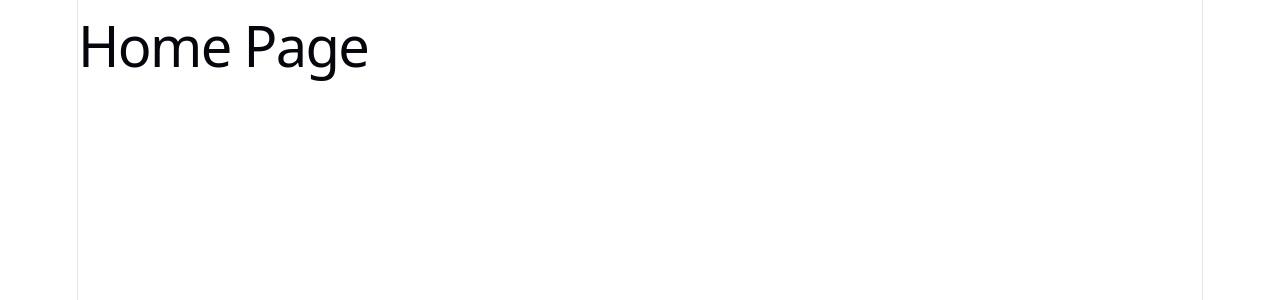
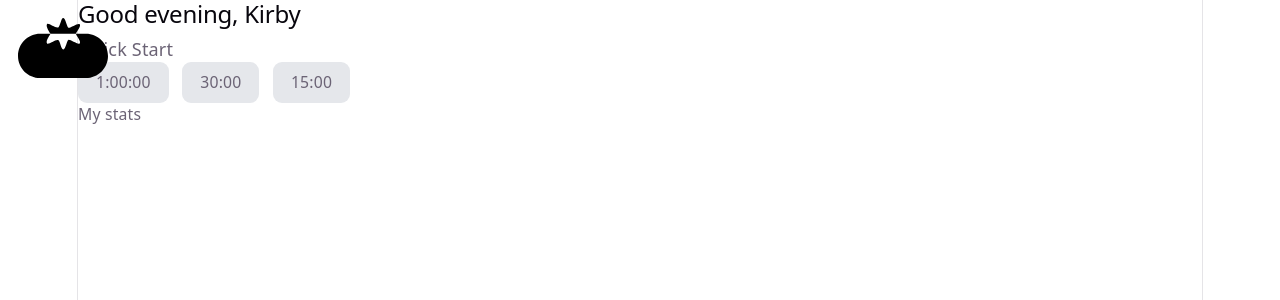
Before and after one commit to Synaptech-Kairos/kairos, a React (Vite) app in the folder frontend/: page / in a window 1280 px wide. Shown: the top 300 px of the page. Built offline with nearby package versions, Linux system fonts and the light colour scheme.

Commit message:
Homepage html layout

```diff
--- /dev/null
+++ b/frontend/src/components/home/QuickStartButton.tsx
@@ -0,0 +1,14 @@
+type QuickStartButtonProps = {
+  label: string
+}
+
+export default function QuickStartButton({label} : QuickStartButtonProps) {
+  return (
+    <button
+      className="px-4 py-2 rounded-lg bg-gray-200 hover:bg-slate-700 text-sm font-medium"
+      // onClick={() => onClick()}
+    >
+      {label}
+    </button>
+  );
+}
--- /dev/null
+++ b/frontend/src/lib/user.ts
@@ -0,0 +1,7 @@
+
+export function getUserInfo() {
+  // TODO: hard coded for now, need to access backend later
+  return {
+    name: "Kirby",
+  };
+}
--- a/frontend/src/screens/Home.tsx
+++ b/frontend/src/screens/Home.tsx
@@ -1,14 +1,71 @@
-import { useState } from "react";
-import '../App.css'
+// import { useState } from "react";
+import "../App.css";
+import logo from "../../public/favicon.svg";
+
+import QuickStartButton from "../components/home/QuickStartButton.js";
+
+import { getUserInfo } from "../lib/user.js";
 
 export default function Home() {
-  // states
-
+  const { name } = getUserInfo();
+  // statess
 
   // html
   return (
     <>
-    <h1>Home Page</h1>
+      <div>
+        <img
+          src={logo}
+          alt="kairos logo"
+          className="w-20 h-auto absolute top-4 left-4"
+        ></img>
+      </div>
+
+      <div className="dashboard-container">
+
+        {/* Greeting */}
+        <header className="greeting-section">
+          <h2 className="greeting text-left">Good evening, {name}</h2>
+        </header>
+
+        {/* Main Content */}
+        <main>
+          {/* Quick Start */}
+          <section>
+            <h3>Quick Start</h3>
+            <div className="flex gap-3">
+              {/* TODO: quickstart timer buttons*/}
+              <QuickStartButton
+                label="1:00:00"
+              />
+              <QuickStartButton
+                label="30:00"
+              />
+              <QuickStartButton
+                label="15:00"
+              />
+            </div>
+          </section>
+
+          {/* Stats */}
+          <section>
+            <h3 className="text-sm">My stats</h3>
+
+            <div>
+
+              {/* Consistency Widget */}
+              <div>
+                {/* TODO: */}
+              </div>
+
+              {/* Recent Session Card */}
+              <div>
+                {/* TODO: */}
+              </div>
+            </div>
+          </section>
+        </main>
+      </div>
     </>
   );
 }
```
